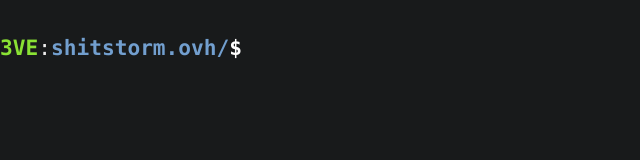
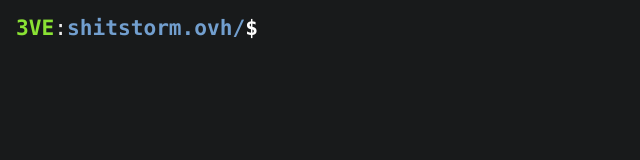
Before and after one commit to RamsezII/CARBONE, a plain HTML site: page index.html in a window 1280 px wide. Shown: the whole page, without its empty margins (0-640 px from the left). Drawn offline with Linux system fonts and the light colour scheme.

Commit message:
Refactor terminal padding for improved layout consistency

```diff
--- a/style.css
+++ b/style.css
@@ -15,7 +15,8 @@ body {
     width: 100vw;
     height: 100vh;
     margin: 0;
-    padding: 32px 0 0 0;
+    padding: 12px 0 0 16px;
+    /* 12px top, 16px left */
     background: #181a1b;
     border-radius: 0;
     box-sizing: border-box;
```
